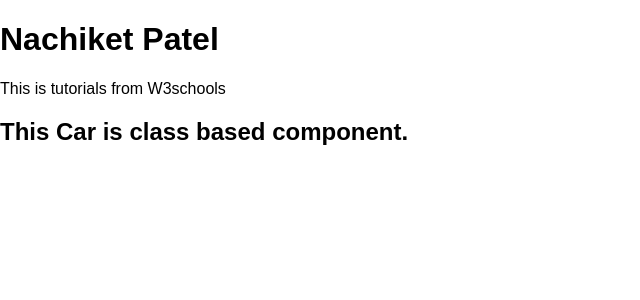
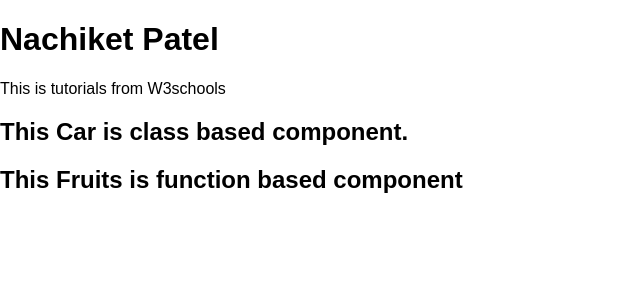
Before and after one commit to Nachiket-Patel/Web-Devolopment, a React (Create React App) app in the folder React/W3schools/w3schools/: page / in a window 1280 px wide. Shown: the top 300 px of the page, without its empty margins (0-640 px from the left). Built offline with nearby package versions, Linux system fonts and the light colour scheme.

Commit message:
Add Fruits function based component

```diff
--- a/React/W3schools/w3schools/src/ReactComponents.js
+++ b/React/W3schools/w3schools/src/ReactComponents.js
@@ -9,11 +9,17 @@ class Car extends React.Component {
   };
 };
 
+function Fruits() {
+  return(
+    <h2>This Fruits is function based component</h2>
+  );
+}
 
 export default function ReactComponents() {
   return(
     <div>
       <Car />
+      <Fruits />
     </div>
   );
 }
```
